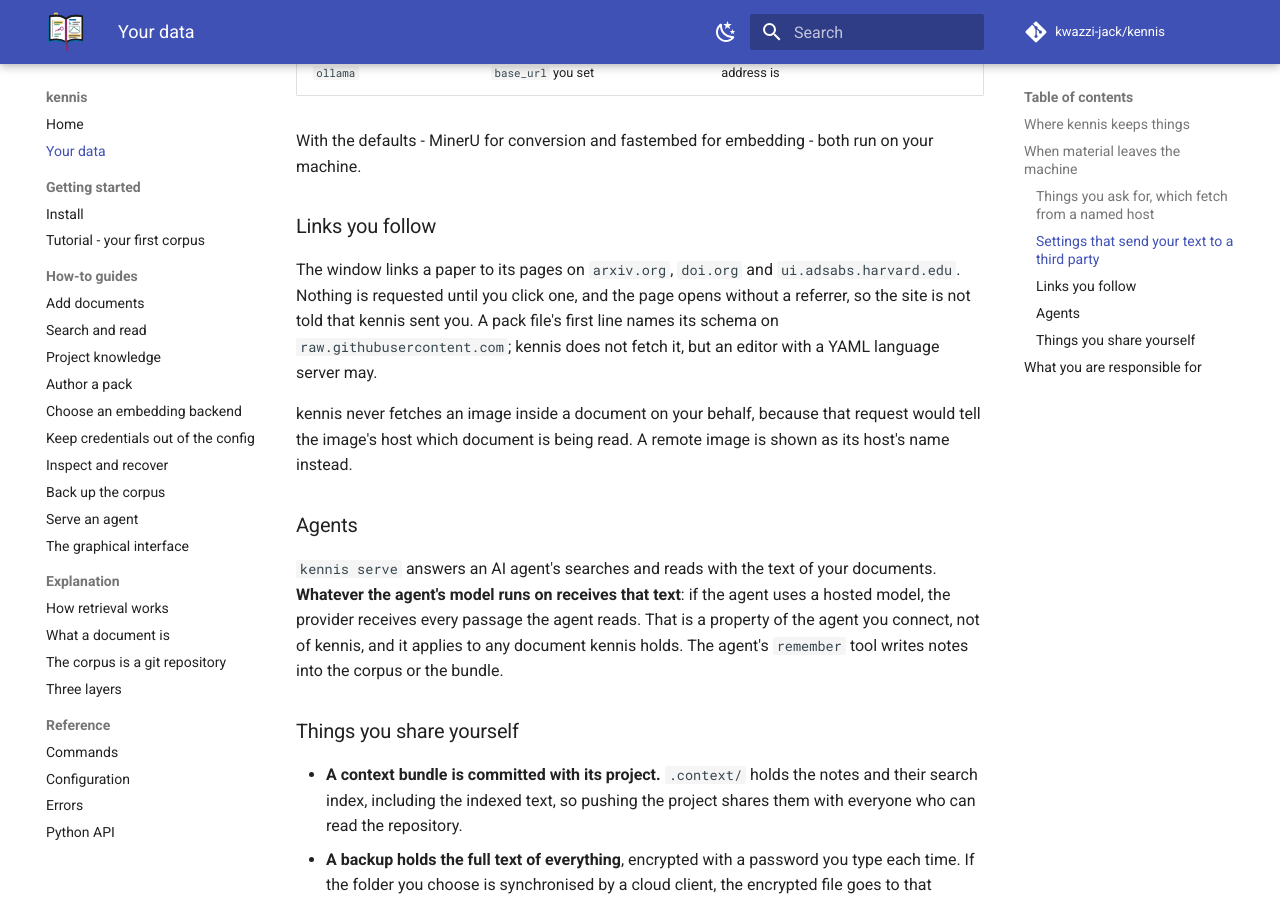
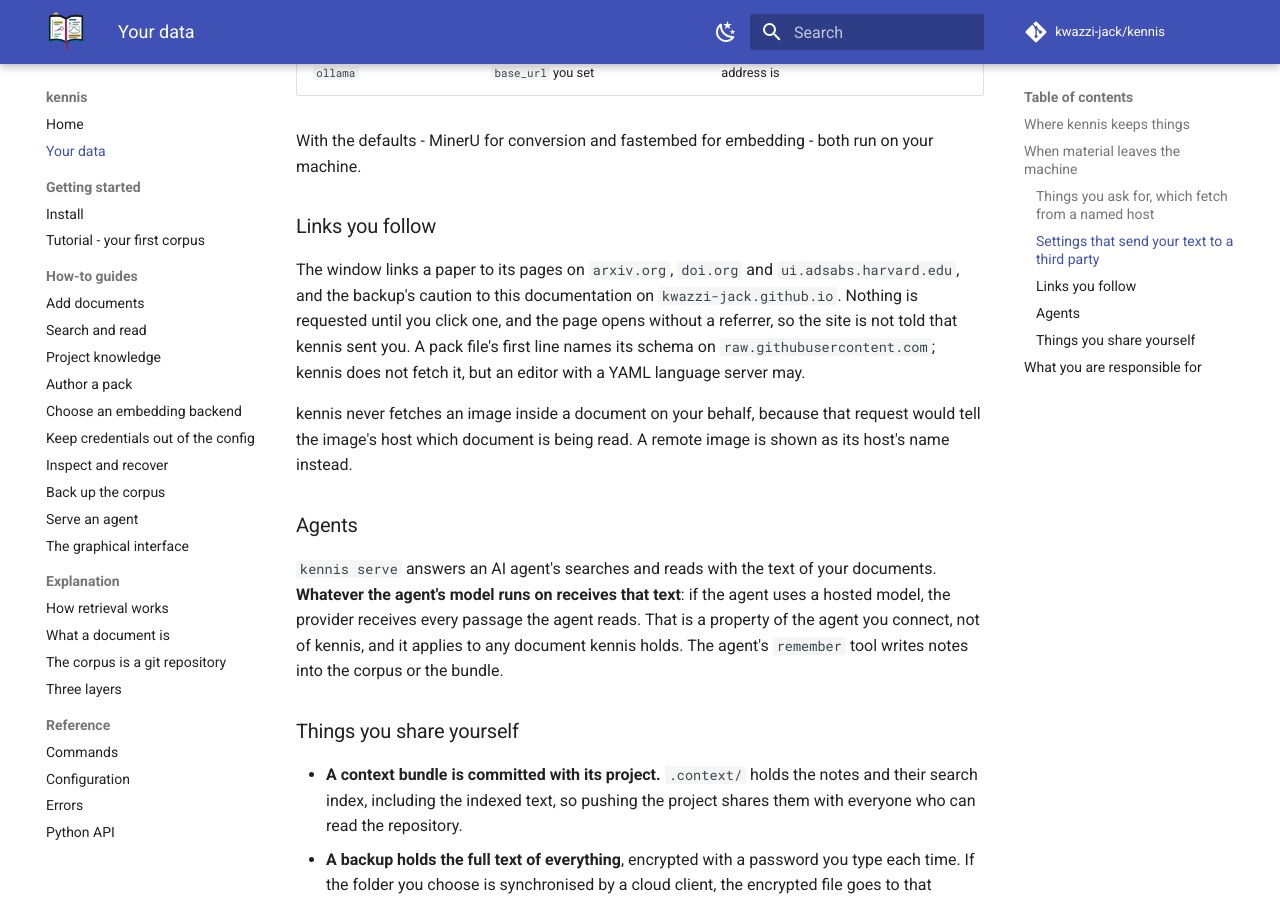
Before and after one commit to kwazzi-jack/kennis, an MkDocs documentation site: the page built from docs/privacy.md, in a window 1280 px wide and 900 px high, scrolled down 2023 px. Built offline with MkDocs 1.6.1 and Material for MkDocs 9.7.7, drawn with Linux system fonts in a browser that asks for light colours; comment, search, counter and statistics services are not loaded.

Commit message:
docs(privacy): name the documentation's host that the backup caution links to

```diff
--- a/docs/privacy.md
+++ b/docs/privacy.md
@@ -62,9 +62,10 @@ both run on your machine.
 ### Links you follow
 
 The window links a paper to its pages on `arxiv.org`, `doi.org` and
-`ui.adsabs.harvard.edu`. Nothing is requested until you click one, and the
-page opens without a referrer, so the site is not told that kennis sent
-you. A pack file's first line names its schema on
+`ui.adsabs.harvard.edu`, and the backup's caution to this documentation
+on `kwazzi-jack.github.io`. Nothing is requested until you click one, and
+the page opens without a referrer, so the site is not told that kennis
+sent you. A pack file's first line names its schema on
 `raw.githubusercontent.com`; kennis does not fetch it, but an editor with
 a YAML language server may.
 
```
